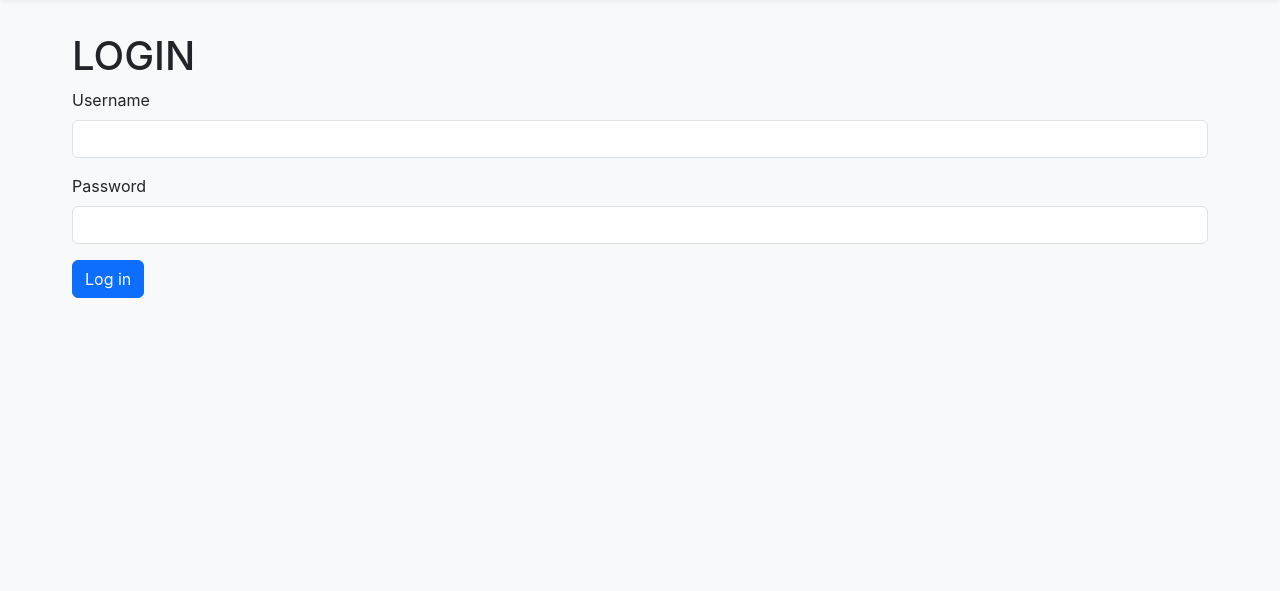
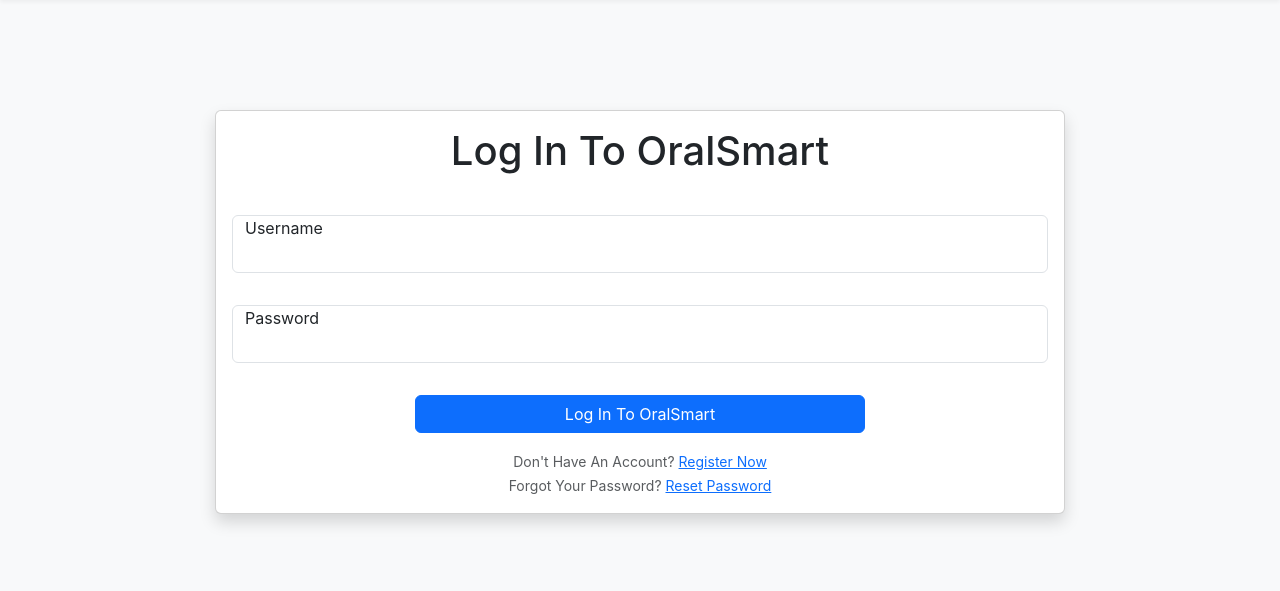
Before and after one commit to CS-UWC/OralSmart, a Django app: page /login_user/?next=/change_password in a window 1280 px wide. Shown: the part 88-679 px from the top of the page. Run offline with Django 3.2, Linux system fonts and the light colour scheme.

Commit message:
#7 Added Password reset and change + account activation

```diff
--- a/src/oralsmart/urls.py
+++ b/src/oralsmart/urls.py
@@ -22,7 +22,7 @@
 from userprofile.views import profile_view
 from assessments.views import dental_screening
 from reports.views import view_report, generate_pdf
-from userauth.views import activate
+from userauth.views import activate, change_password, req_password_reset, confirm_password_reset
 
 urlpatterns = [
     path('admin/', admin.site.urls),
@@ -58,4 +58,11 @@
 
     #for activating account
     path('activate/<uidb64>/<token>/', activate, name='activate'),
+
+    #for password reset
+    path('change_password', change_password, name='change_password'),
+    path('reset_password', req_password_reset, name='reset_password'),
+    path('reset/<uidb64>/<token>', confirm_password_reset, name='confirm_password_reset'),
+
+
 ]
--- a/src/templates/authentication/login.html
+++ b/src/templates/authentication/login.html
@@ -1,8 +1,6 @@
 {% extends 'base.html' %}
 
 {% block content %}
-
-    <h1>LOGIN</h1>
 
     {% if messages %}
         {% for message in messages %}
@@ -26,18 +24,48 @@
     <form action="{% url 'login' %}" method="POST">
 
         {% csrf_token %}
+        <div class="d-flex justify-content-center align-items-center" style="min-height: 70vh;">
+            <div class="card shadow" style="width: 100%; max-width: 850px;">
 
-        <div class="mb-3">
+                <h1 class="pt-3 text-center">Log In To OralSmart</h1>
+
+                <div class="card-body">
+
+                    <div class="form-floating mb-3 pt-3">
                         <label for="exampleInputUsername1" class="form-label">Username</label>
                         <input type="text" class="form-control" name="username" aria-describedby="emailHelp">
                     </div>
 
-        <div class="mb-3">
+                    <div class="form-floating mb-3 pt-3">
                         <label for="exampleInputPassword1" class="form-label">Password</label>
                         <input type="password" class="form-control" name="password">
                     </div>
 
-        <button type="submit" class="btn btn-primary">Log in</button>
+                    <!-- <div class="mb-3 pt-3">
+                        <label for="exampleInputUsername1" class="form-label">Username</label>
+                        <input type="text" class="form-control" name="username" aria-describedby="emailHelp">
+                    </div> -->
+
+                    <!-- <div class="mb-3 pt-3">
+                        <label for="exampleInputPassword1" class="form-label">Password</label>
+                        <input type="password" class="form-control" name="password">
+                    </div> -->
+
+                    <div class="pt-3 text-center">
+                        <button type="submit" class="btn btn-primary w-100" style="max-width:450px;">Log In To OralSmart</button>
+                    </div>
+
+                    <div class="pt-3 text-center">
+                        <small class="text-muted">
+                            Don't Have An Account? <a class="ml-2" href="{% url 'register_user' %}">Register Now</a>
+                        </small><br>
+                        <small class="text-muted">
+                            Forgot Your Password? <a class="ml-2" href="{% url 'reset_password' %}">Reset Password</a>
+                        </small><br>
+                    </div>
+                </div>
+            </div>
+        </div>
     </form>
 
 {% endblock %}
--- a/src/templates/userprofile/profile.html
+++ b/src/templates/userprofile/profile.html
@@ -50,7 +50,7 @@
                         {% csrf_token %}
                         <button type="submit" class="btn btn-primary">Log out</button>
                     </form>
-                <button  type="button" data-mdb-button-init data-mdb-ripple-init class="btn btn-outline-primary ms-1">Edit</button>
+                <a href="{% url 'change_password' %}" class="btn btn-outline-primary ms-1" data-mdb-button-init data-mdb-ripple-init>Change Password</a>
                 </div>
             </div>
             </div>
--- a/src/userauth/views.py
+++ b/src/userauth/views.py
@@ -15,6 +15,9 @@
 from .tokens import account_activation_token
 from .decorators import user_not_authenticated
 from django.contrib.sites.shortcuts import get_current_site
+
+from .forms import CustomSetPasswordForm, CustomPasswordResetForm
+from django.contrib.auth.tokens import default_token_generator
 
 # Create your views here.
 
@@ -165,3 +168,61 @@
     return render(request, 'authentication/register_user.html', {
         'form': form,
     })
+
+@login_required
+def change_password(request):
+    user = request.user
+    if request.method == 'POST':
+        form = CustomPasswordResetForm(user, request.POST)
+        if form.is_valid():
+            form.save()
+            messages.success(request, "Your password was successfully updated!")
+            return redirect('login')
+        else:
+            for error_list in form.errors.values():
+                for error in error_list:
+                    messages.error(request, str(error))
+    else:
+        form = CustomSetPasswordForm(user)
+    return render(request, 'authentication/reset_password_confirm.html', {
+        'form': form,
+        'show_navbar': True,
+        })
+
+@user_not_authenticated
+def req_password_reset(request):
+    if request.method == 'POST':
+        form = CustomPasswordResetForm(request.POST)
+        if form.is_valid():
+            form.save(
+                request=request,
+                use_https=request.is_secure(),
+                email_template_name='authentication/template_reset_password.html'
+            )
+            messages.success(request, "Password reset email sent.")
+            return redirect('login')
+    else:
+        form = CustomPasswordResetForm()
+    return render(request, 'authentication/reset_password.html', {'form': form})
+
+def confirm_password_reset(request, uidb64, token):
+    UserModel = get_user_model()
+    try:
+        uid = force_str(urlsafe_base64_decode(uidb64))
+        user = UserModel.objects.get(pk=uid)
+    except (TypeError, ValueError, OverflowError, UserModel.DoesNotExist):
+        user = None
+
+    if user is not None and default_token_generator.check_token(user, token):
+        if request.method == 'POST':
+            form = CustomSetPasswordForm(user, request.POST)
+            if form.is_valid():
+                form.save()
+                messages.success(request, "Your password has been set. You may log in now.")
+                return redirect('login')
+        else:
+            form = CustomSetPasswordForm(user)
+        return render(request, 'authentication/reset_password_confirm.html', {'form': form})
+    else:
+        messages.error(request, "The password reset link is invalid, possibly because it has already been used. Please request a new password reset.")
+        return redirect('reset_password')
```
Also changed, not shown: src/templates/authentication/register_user.html (+18 -13 lines), src/templates/authentication/reset_password.html (added, +27 -0 lines), src/templates/authentication/reset_password_confirm.html (added, +22 -0 lines), src/templates/authentication/template_reset_password.html (added, +13 -0 lines), src/userauth/forms.py (added, +38 -0 lines). Lines whose indentation alone changed are shown as unchanged.
